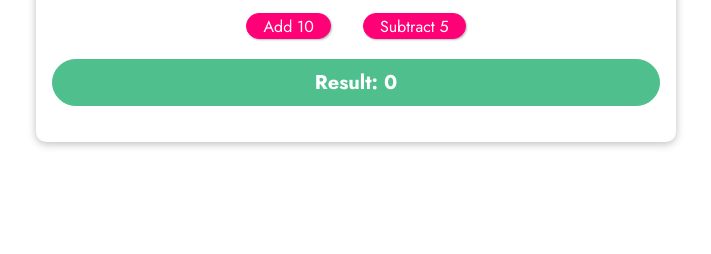
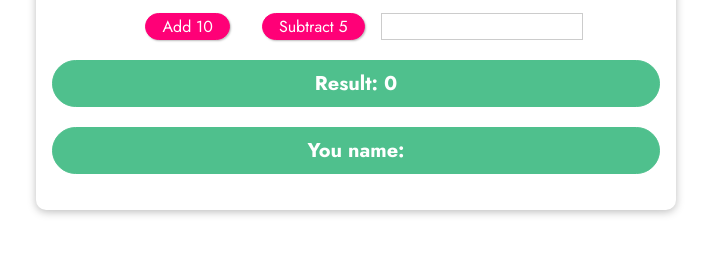
Before and after one commit to sangwondee/vue-the-complete-guide, a plain HTML site: page basics-03-events-starting-code/index.html in a window 1280 px wide. Shown: the part 286-540 px from the top of the page, without its empty margins (284-995 px from the left). Drawn offline with nearby package versions, Linux system fonts and the light colour scheme.

Commit message:
Using the Native Object

```diff
--- a/basics-03-events-starting-code/app.js
+++ b/basics-03-events-starting-code/app.js
@@ -2,9 +2,13 @@ const app = Vue.createApp({
   data() {
     return {
       counter: 0,
+      name: ""
     }
   },
   methods: {
+    setName(event, lastname) {
+      this.name = event.target.value + ' ' + lastname
+    },
     add(num) {
       this.counter = this.counter + num
     },
--- a/basics-03-events-starting-code/index.html
+++ b/basics-03-events-starting-code/index.html
@@ -23,7 +23,10 @@
       <!-- เราสามารถส่งผ่าน parameter ได้โดยวิธีนี้ -->
       <button v-on:click="add(10)">Add 10</button>
       <button v-on:click="reduce(5)">Subtract 5</button>
+      <!-- เราสามารถใส่ event เหมือนกับ js ธรรมดาได้เลย -->
+      <input type="text" v-on:input="setName($event, 'sanwondee')">
       <p>Result: {{ counter }}</p>
+      <p>You name: {{ name }}</p>
     </section>
   </body>
 </html>
```
